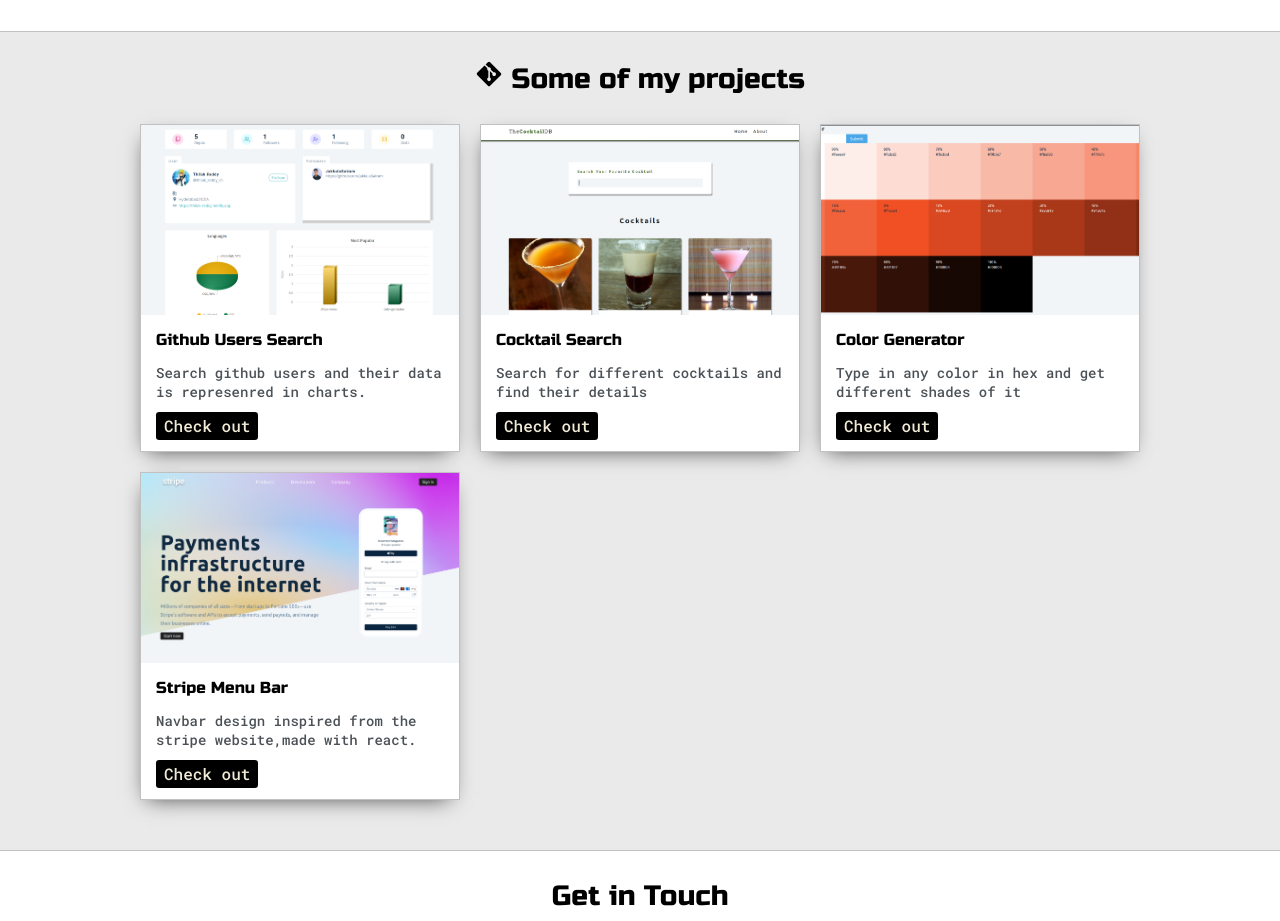
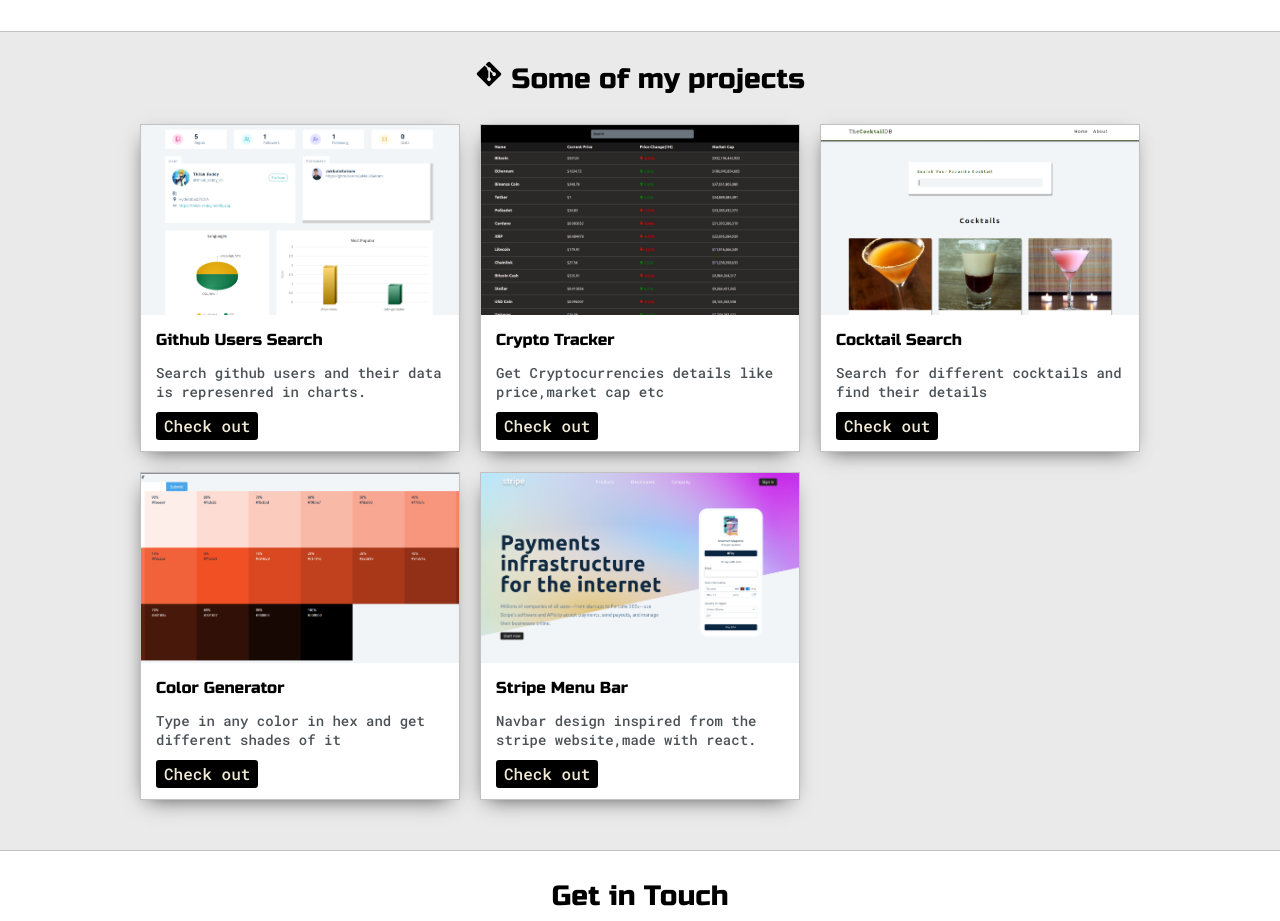
Before and after one commit to thilak009/myportfolio, a React (Create React App) app: page / in a window 1280 px wide. Shown: the part 1360-2281 px from the top of the page. Built offline with nearby package versions, Linux system fonts and the light colour scheme.

Commit message:
updated site

```diff
--- a/src/components/Projects.js
+++ b/src/components/Projects.js
@@ -3,6 +3,7 @@ import cocktail from '.././images/cocktails-project.jpg';
 import colorGenerator from '.././images/color-generator.png';
 import stripeMenu from '.././images/stripe-menu.png';
 import githubUsers from '.././images/github-users.png';
+import crypto from '.././images/crypto.png';
 import {FaGitAlt} from 'react-icons/fa';
 
 function Projects(){
@@ -20,6 +21,14 @@ function Projects(){
                 <h6 className="post-title">Github Users Search</h6>
                 <p className="post-intro">Search github users and their data is represenred in charts.</p>
                 <a href="https://github-userinfo.netlify.app/" target="_blank" rel='noreferrer'>Check out</a>
+              </div>
+            </div>
+            <div className="post">
+              <img src={crypto} className="thumbnail" alt="image3"></img>
+              <div className="post-preview">
+                <h6 className="post-title">Crypto Tracker</h6>
+                <p className="post-intro">Get Cryptocurrencies details like price,market cap etc</p>
+                <a href="https://gocrypto.netlify.app/" target="_blank" rel='noreferrer'>Check out</a>
               </div>
             </div>
             <div className="post">
```
Also changed, not shown: src/images/crypto.png (added), 1 other file (tests, documents, lock files or other folders).
